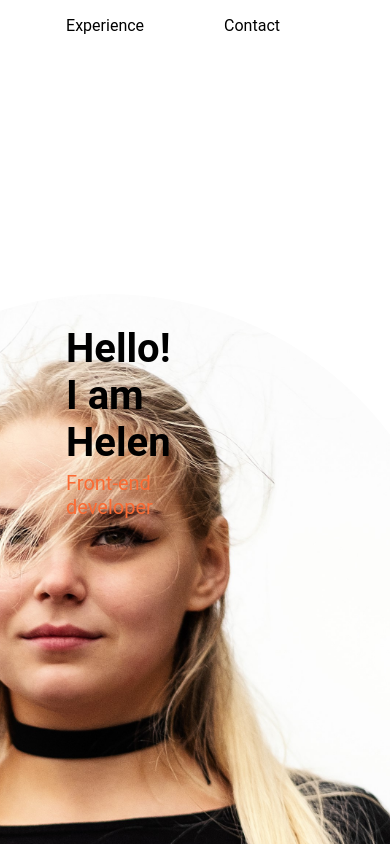
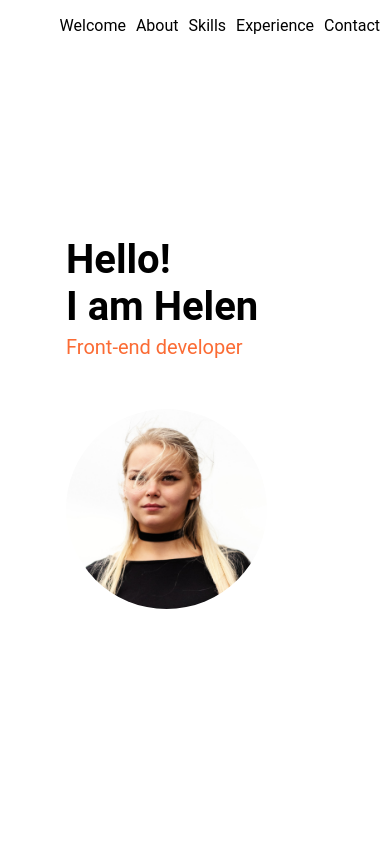
Before and after one commit to HelenOne/my-personal-site, a Next.js app: page / in a window 390 px wide. Built offline with nearby package versions, Linux system fonts and the light colour scheme.

Commit message:
added media

```diff
--- a/components/Scroll.tsx
+++ b/components/Scroll.tsx
@@ -11,6 +11,7 @@ export const Scroll = () => {
             <p>
               <span className="primary-text">Front-end developer</span>
             </p>
+            <img className="myphoto-small" src="/myphoto.jpg"></img>
           </div>
           <div className="placeholder"></div>
         </section>
--- a/pages/index.sass
+++ b/pages/index.sass
@@ -83,3 +83,38 @@ body
           color: black
         a:hover
           color: #FE9C77
+.myphoto-small
+  display: none
+
+@media (max-width: 600px)
+  body
+    .myphoto
+      display: none
+    .myphoto-small
+      display: inline
+      height: 200px
+      border-radius: 50%
+      margin-top: 50px
+    .scroll-container
+      .information-card
+        section
+          margin-right: 50px
+          .placeholder
+            display: none
+    nav
+      position: fixed
+      top: 0
+      right: 5px
+      z-index: 2
+      ul
+        padding-left: 0
+        display: flex
+        li
+          list-style: none
+          margin-left: 5px
+          margin-right: 5px
+          a
+            text-decoration: none
+            color: black
+          a:hover
+            color: #FE9C77
```
